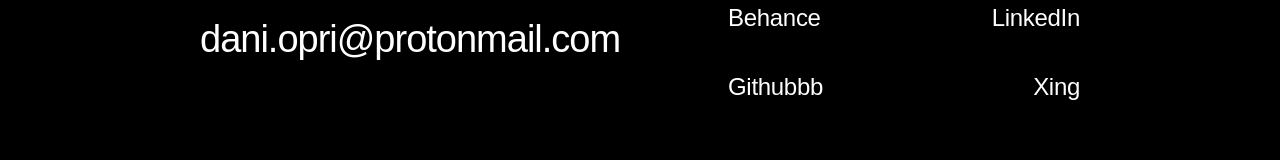
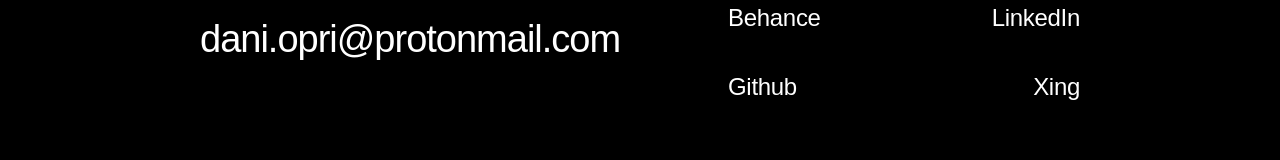
Before and after one commit to d-opri/d-opri.github.io, a Next.js app: page / in a window 1280 px wide. Shown: the part 4345-4505 px from the top of the page. Built offline with nearby package versions, Linux system fonts and the light colour scheme; a web font is replaced by a local one.

Commit message:
fix links

```diff
--- a/components/LinkAnimation.js
+++ b/components/LinkAnimation.js
@@ -1,7 +1,7 @@
 import styled from "styled-components";
 
-export default function LinkAnimation({ children }) {
-  return <AnimatedLink>{children}</AnimatedLink>;
+export default function LinkAnimation({ children, href }) {
+  return <AnimatedLink href={href}>{children}</AnimatedLink>;
 }
 
 const AnimatedLink = styled.a`
--- a/components/Links.js
+++ b/components/Links.js
@@ -19,8 +19,8 @@
           <LinkAnimation href="#">LinkedIn</LinkAnimation>
         </BoxRight>
         <Box>
-          <LinkAnimation href="https://github.com/d-opri">
-            Githubbb
+          <LinkAnimation href="https://github.com/d-opri/">
+            Github{" "}
           </LinkAnimation>
         </Box>
         <BoxRight>
```
